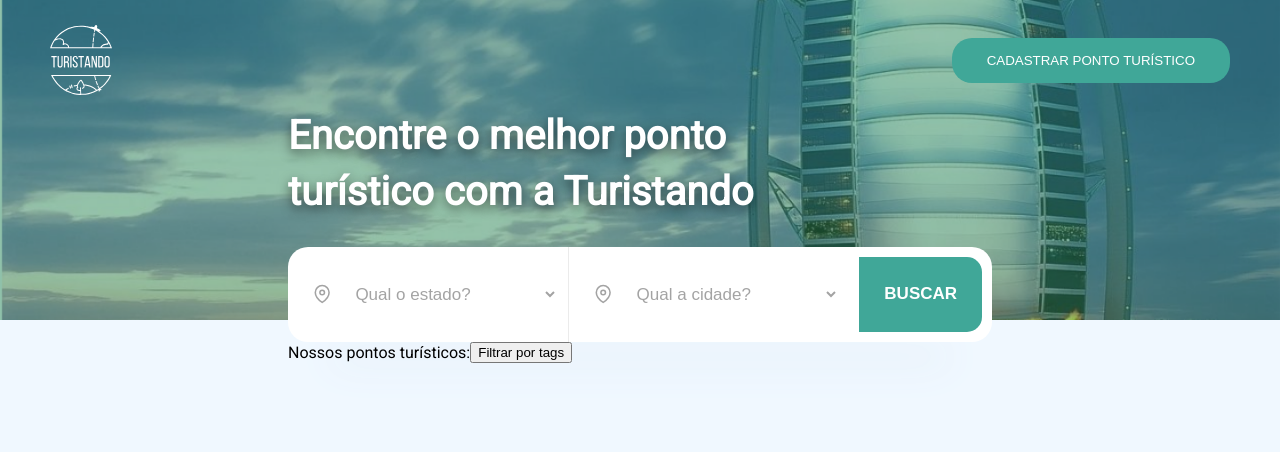
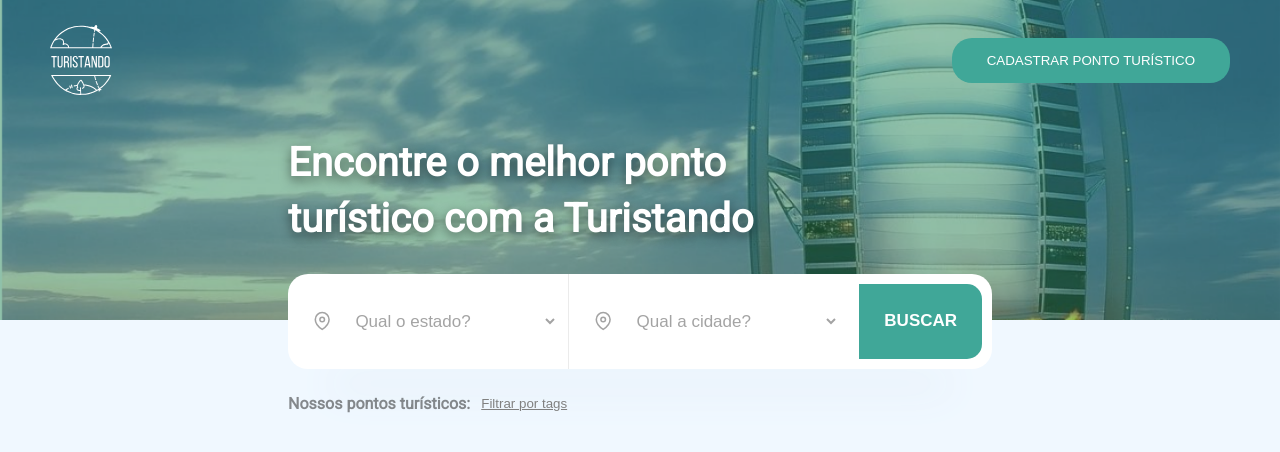
Before and after one commit to yuriBaza23/TuristandoUI, a React (Create React App) app: page / in a window 1280 px wide. Shown: the top 452 px of the page. Built offline with nearby package versions, Linux system fonts and the light colour scheme.

Commit message:
fix: Nova estilização da SearchBar

```diff
--- a/src/components/SearchBar/styles.ts
+++ b/src/components/SearchBar/styles.ts
@@ -4,7 +4,7 @@ export const Main = styled.div`
     width: 55%;
 
     position: absolute;
-    bottom: -42.5px;
+    bottom: -92.5px;
     right: 22.5%;
 
     .text-turistando {
@@ -20,6 +20,33 @@ export const Main = styled.div`
             line-height: 56px;
 
             text-shadow: 0px 4px 11px rgba(0, 0, 0, 0.5);
+        }
+    }
+
+    .search-tags {
+        margin-top: 25px;
+
+        span {
+            color: rgba(0, 0, 0, .45);
+            font-weight: 600;
+        }
+
+        .link-button {
+            margin-left: 5px;
+            background: transparent;
+
+            border: none;
+            outline: none;
+            cursor: pointer;
+            transition: opacity .4s;
+
+            color: #808080;
+            text-decoration: underline;
+            font-weight: 300;
+
+            &:hover {
+                opacity: .7;
+            }
         }
     }
 
```
